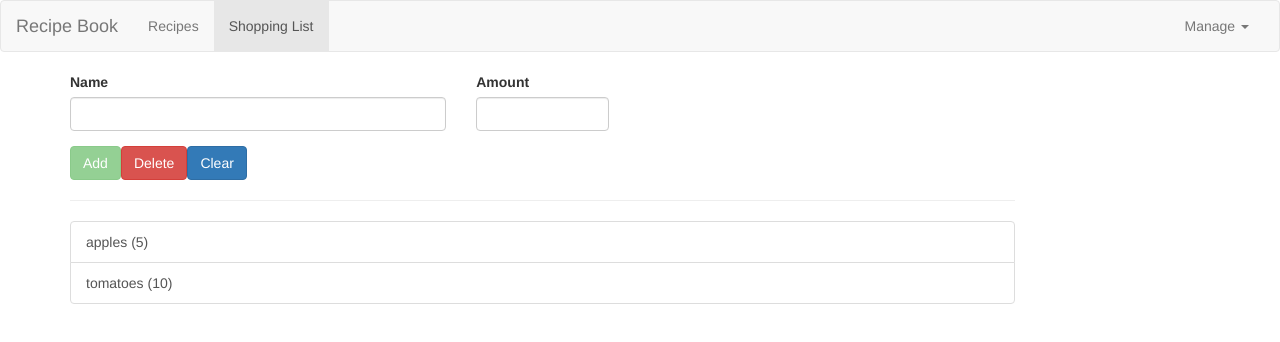
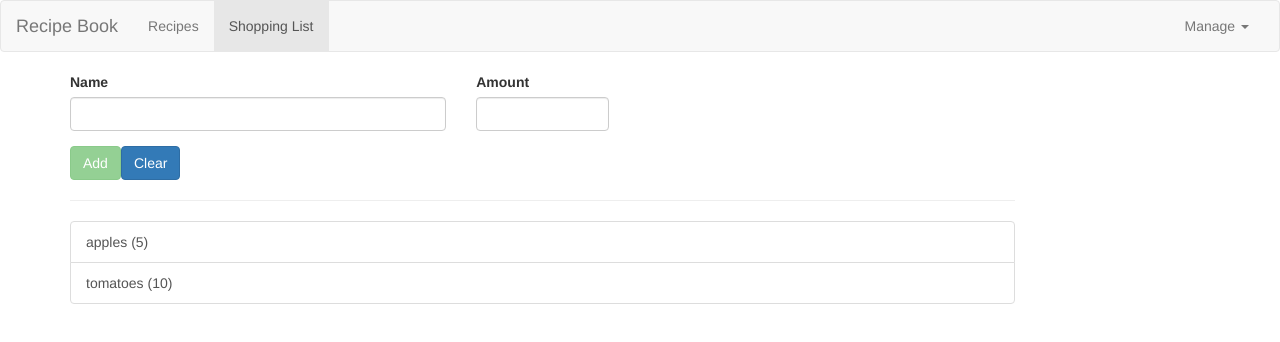
Before and after one commit to realbenfica/supermarket-app, an Angular app: page /shopping-list in a window 1280 px wide. Shown: the top 342 px of the page. Built offline with nearby package versions, Linux system fonts and the light colour scheme.

Commit message:
Add delete functionality

```diff
--- a/src/app/shopping-list/shopping-edit/shopping-edit.component.html
+++ b/src/app/shopping-list/shopping-edit/shopping-edit.component.html
@@ -32,7 +32,7 @@
                         class="btn btn-success"
                         type="submit"
                         [disabled]="!f.valid"> {{ editMode ? 'Update' : 'Add' }}</button>
-                    <button class="btn btn-danger" type="button">Delete</button>
+                    <button *ngIf="editMode" class="btn btn-danger" type="button" (click)="onDelete()">Delete</button>
                     <button class="btn btn-primary" type="button" (click)="onClear()">Clear</button>
                 </div>
             </div>
--- a/src/app/shopping-list/shopping-edit/shopping-edit.component.ts
+++ b/src/app/shopping-list/shopping-edit/shopping-edit.component.ts
@@ -49,6 +49,11 @@ export class ShoppingEditComponent implements OnInit, OnDestroy {
         this.editMode = false;
     }
 
+    onDelete() {
+        this.shoppingListService.deleteIngredient(this.editedItemIndex);
+        this.onClear();
+    }
+
     ngOnDestroy() {
         this.subscription.unsubscribe();
     }
--- a/src/app/shopping-list/shopping-list.service.ts
+++ b/src/app/shopping-list/shopping-list.service.ts
@@ -35,4 +35,9 @@ export class ShoppingListService {
         this.ingredients[index] = newIngredient;
         this.ingredientsChanged.next(this.ingredients.slice())
     }
+
+    deleteIngredient(index: number) {
+        this.ingredients.splice(index, 1);
+        this.ingredientsChanged.next(this.ingredients.slice());
+    }
 }
```
